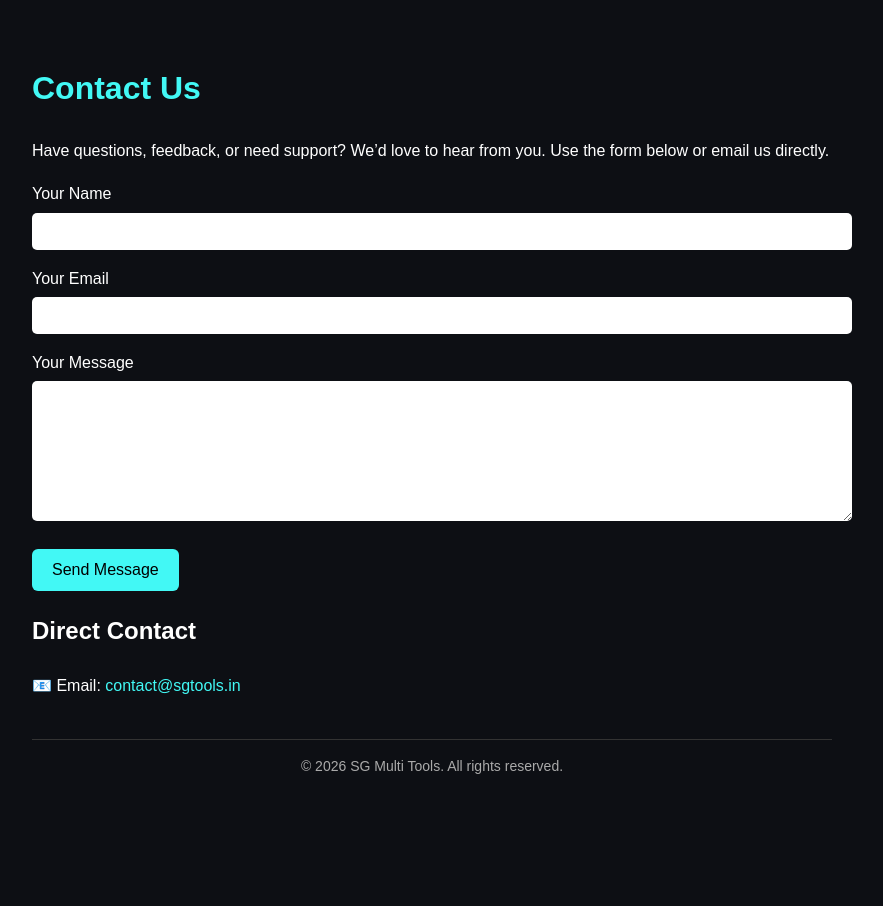
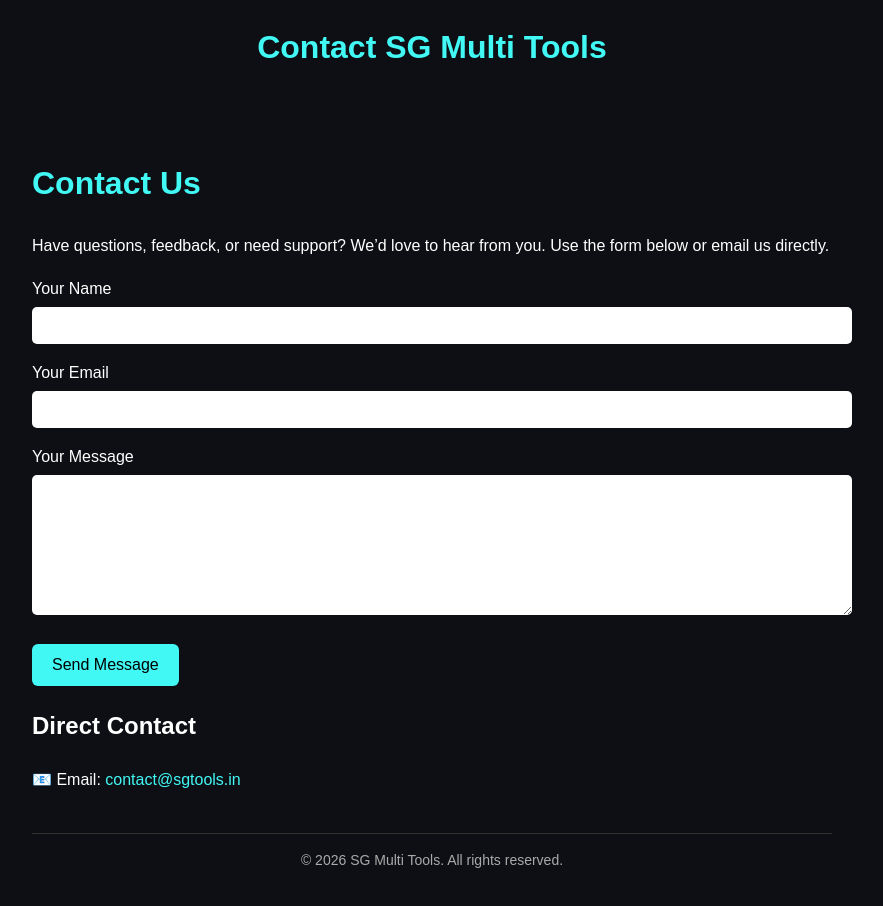
Before and after one commit to Sandhyagadgil1125/SG-Multi-Tools, a plain HTML site: page contact.html in a window 1280 px wide. Shown: the whole page, without its empty margins (208-1091 px from the left). Before the commit the page ends 819 px from the top, so only its background shows below. Drawn offline with Linux system fonts and the light colour scheme.

Commit message:
Update contact.html

```diff
--- a/contact.html
+++ b/contact.html
@@ -66,7 +66,9 @@
   </style>
 </head>
 <body>
-
+<h1 style="text-align:center; margin:20px 0;">
+  Contact SG Multi Tools
+</h1>
 <div class="container">
 
   <h1>Contact Us</h1>
```
